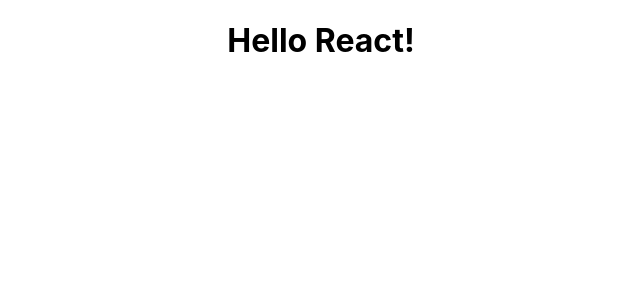
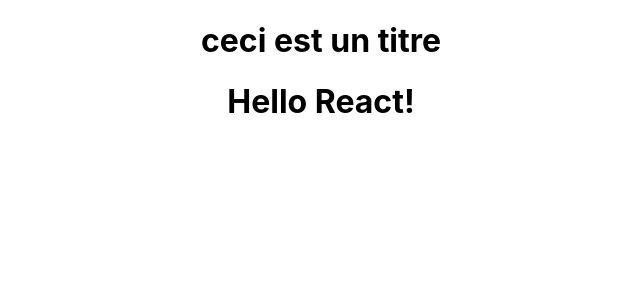
Before and after one commit to Serpiel/js-react_courses, a React (Create React App) app: page / in a window 1280 px wide. Shown: the top 300 px of the page, without its empty margins (319-959 px from the left). Built offline with nearby package versions, Linux system fonts and the light colour scheme.

Commit message:
React 1 : Exo 4

```diff
--- a/src/App.js
+++ b/src/App.js
@@ -1,9 +1,12 @@
 import logo from './logo.svg';
 import './App.css';
+import './Title';
+import Title from './Title';
 
 function App() {
   return (
     <div className="App">
+      <Title />
       <h1>Hello React!</h1>
     </div>
   );
--- /dev/null
+++ b/src/Title.js
@@ -0,0 +1,11 @@
+import './Title.css';
+
+function Title() {
+    return (
+        <div className="Title">
+            <h1>ceci est un titre</h1>
+        </div>
+    );
+}
+
+export default Title;
```
Also changed, not shown: src/Title.css (added).
